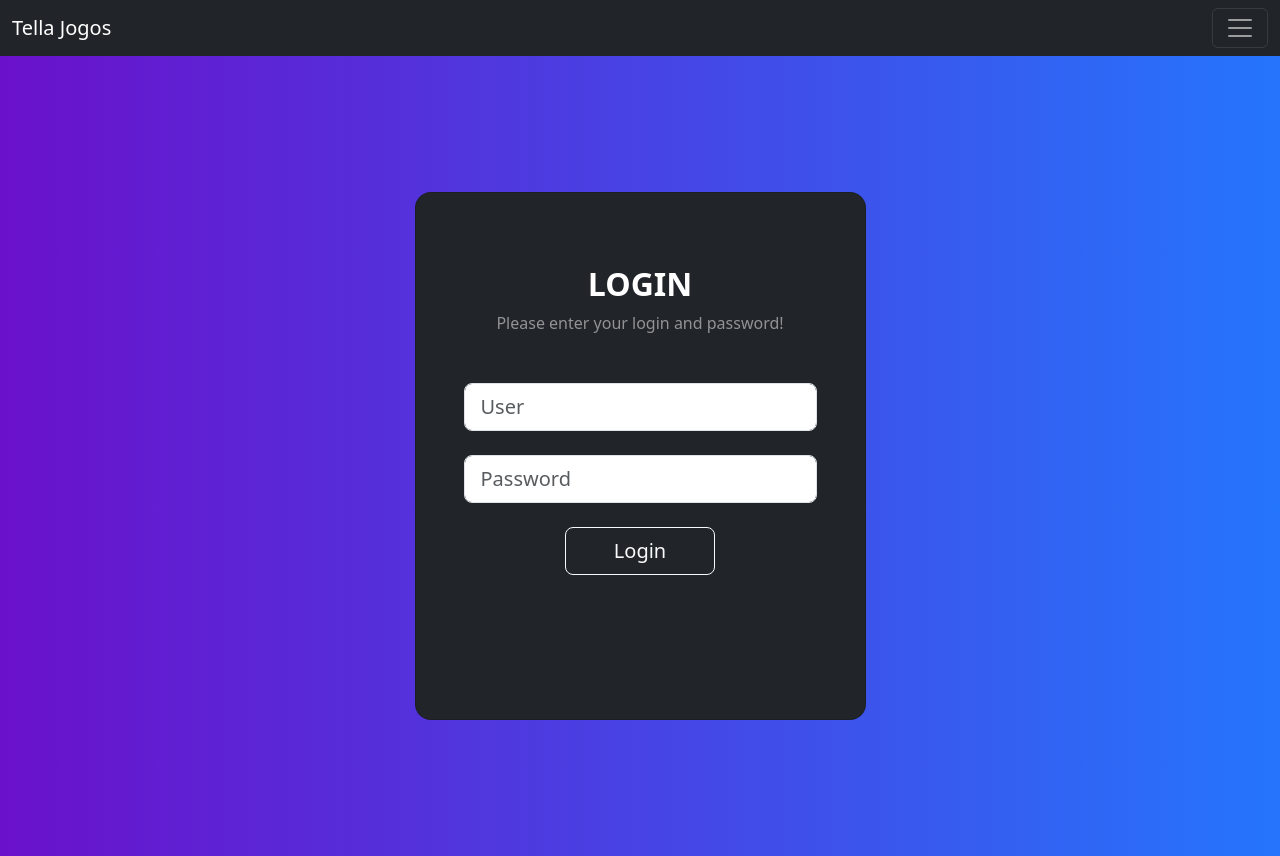
After one commit to diego-tella/TellaGames, a PHP site: page /clone/admin/login.php in a window 1280 px wide. The commit adds this page. Run offline with PHP 8.4, Linux system fonts and the light colour scheme.

Commit message:
background, admin

```diff
--- /dev/null
+++ b/admin/login.php
@@ -0,0 +1,60 @@
+<!DOCTYPE html>
+<html lang="en">
+<head>
+    <meta charset="UTF-8">
+    <meta http-equiv="X-UA-Compatible" content="IE=edge">
+    <meta name="viewport" content="width=device-width, initial-scale=1.0">
+    <script src="https://cdn.jsdelivr.net/npm/bootstrap@5.3.1/dist/js/bootstrap.bundle.min.js" integrity="sha384-HwwvtgBNo3bZJJLYd8oVXjrBZt8cqVSpeBNS5n7C8IVInixGAoxmnlMuBnhbgrkm" crossorigin="anonymous"></script>
+    <link href="https://cdn.jsdelivr.net/npm/bootstrap@5.3.1/dist/css/bootstrap.min.css" rel="stylesheet" integrity="sha384-4bw+/aepP/YC94hEpVNVgiZdgIC5+VKNBQNGCHeKRQN+PtmoHDEXuppvnDJzQIu9" crossorigin="anonymous">
+
+    <title>Administracao</title>
+</head>
+<body>
+    <?php include "../header.php";?>
+    <section class="vh-100 gradient-custom">
+  <div class="container py-5 h-100">
+    <div class="row d-flex justify-content-center align-items-center h-100">
+      <div class="col-12 col-md-8 col-lg-6 col-xl-5">
+        <div class="card bg-dark text-white" style="border-radius: 1rem;">
+          <div class="card-body p-5 text-center">
+
+            <div class="mb-md-5 mt-md-4 pb-5">
+
+              <h2 class="fw-bold mb-2 text-uppercase">Login</h2>
+              <p class="text-white-50 mb-5">Please enter your login and password!</p>
+
+              <div class="form-outline form-white mb-4">
+                <input type="text" placeholder="User" name="user" id="typeEmailX" class="form-control form-control-lg" />
+              </div>
+
+              <div class="form-outline form-white mb-4">
+                <input type="password" placeholder="Password" name="password" id="typePasswordX" class="form-control form-control-lg" />
+              </div>
+
+
+              <button class="btn btn-outline-light btn-lg px-5" type="submit">Login</button>
+
+
+
+            </div>
+
+          </div>
+        </div>
+      </div>
+    </div>
+  </div>
+</section>
+</body>
+<style>
+    .gradient-custom {
+/* fallback for old browsers */
+background: #6a11cb;
+
+/* Chrome 10-25, Safari 5.1-6 */
+background: -webkit-linear-gradient(to right, rgba(106, 17, 203, 1), rgba(37, 117, 252, 1));
+
+/* W3C, IE 10+/ Edge, Firefox 16+, Chrome 26+, Opera 12+, Safari 7+ */
+background: linear-gradient(to right, rgba(106, 17, 203, 1), rgba(37, 117, 252, 1))
+}
+</style>
+</html>
--- a/header.php
+++ b/header.php
@@ -1,9 +1,18 @@
 <nav class="navbar navbar-dark bg-dark">
   <div class="container-fluid">
-    <a class="navbar-brand" href="http://127.0.0.1/Tella%20Jogos/index.php">Tella Jogos</a>
+    <a class="navbar-brand" href="http://127.0.0.1/clone/index.php">Tella Jogos</a>
+    <button class="navbar-toggler" type="button" data-bs-toggle="collapse" data-bs-target="#navbarNavAltMarkup" aria-controls="navbarNavAltMarkup" aria-expanded="false" aria-label="Toggle navigation">
+      <span class="navbar-toggler-icon"></span>
+    </button>
+    <div class="collapse navbar-collapse" id="navbarNavAltMarkup">
+      <div class="navbar-nav">
+        <a class="nav-link active" aria-current="page" href="http://127.0.0.1/clone/sobre.php">Sobre</a>
+        <a class="nav-link active" ria-current="page" href="http://127.0.0.1/clone/admin/">Admin</a>
+
     <form class="d-flex">
       <input class="form-control me-2" type="search" placeholder="Search" aria-label="Search">
       <button class="btn btn-outline-success" type="submit">Search</button>
     </form>
   </div>
+  </div></div>
 </nav>
```
Also changed, not shown: index.php (+16 -1 lines), admin/index.php (added), sobre.php (added).
